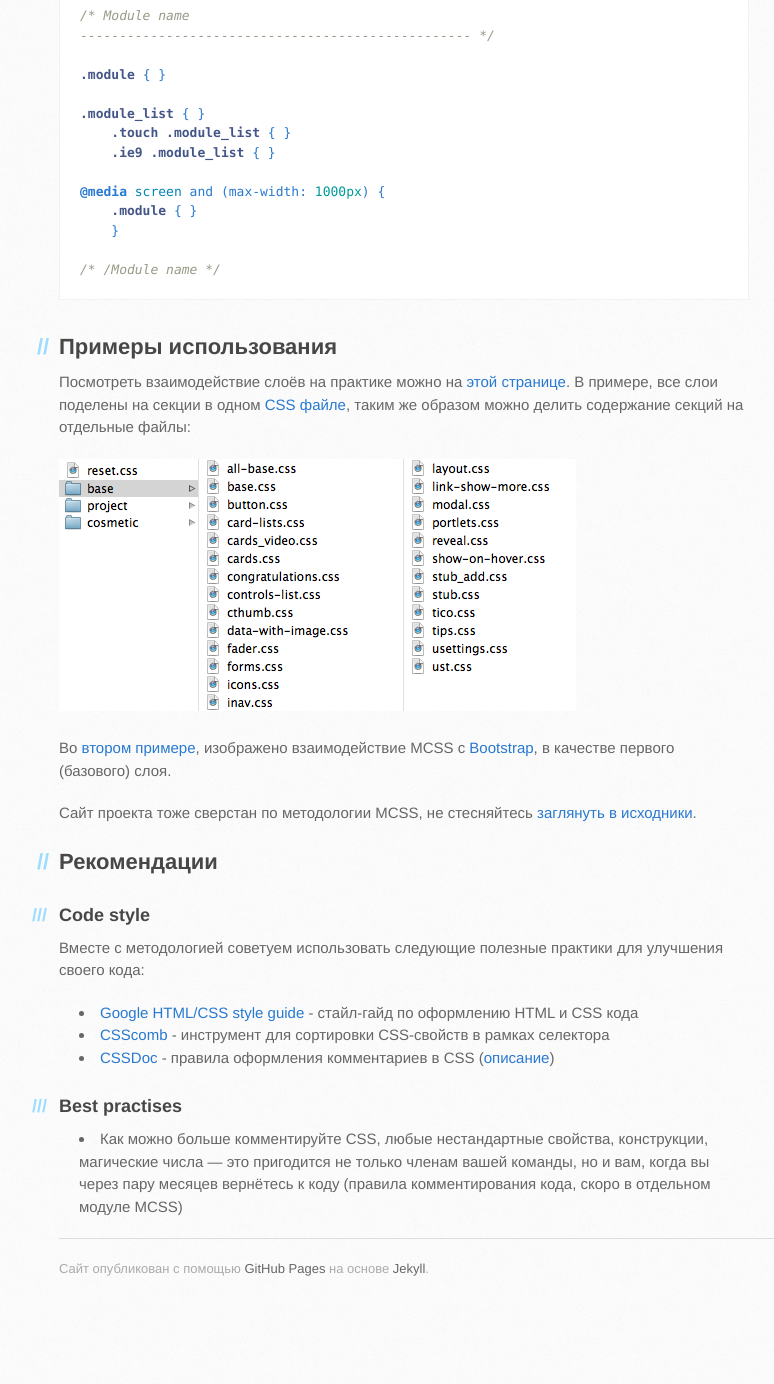
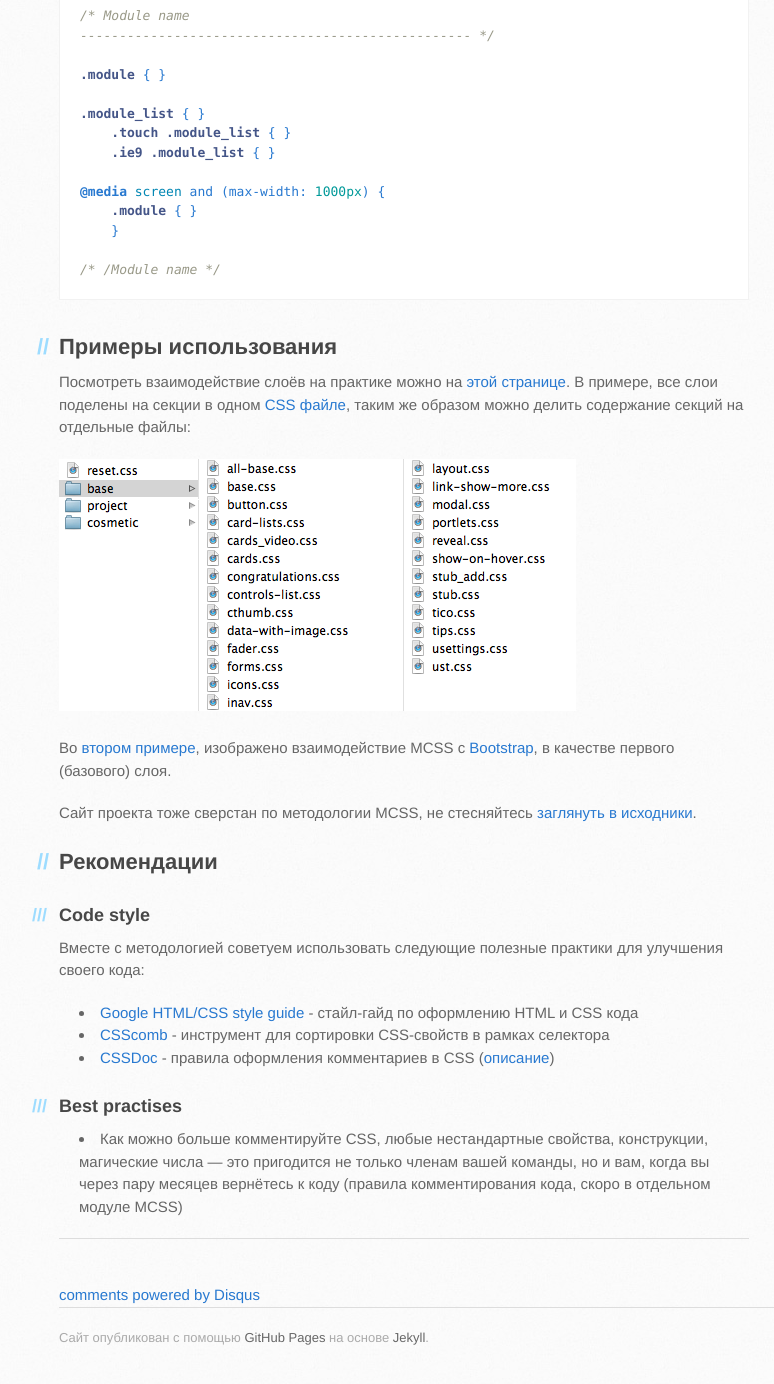
Before and after one commit to robhrt7/MCSS, a Jekyll site: the page built from index.md, in a window 1280 px wide and 1400 px high, scrolled down 6633 px. Shown: the top 1384 px of the window, without its empty margins (111-885 px from the left). Built offline with Jekyll 4.4.1, drawn with Linux system fonts in a browser that asks for light colours; Markdown is read by kramdown in place of the engine named in the settings; comment, search, counter and statistics services are not loaded; before the commit the page ends 7964 px from its top, so only the background shows below that.

Commit message:
Adding disqus comments to pages

```diff
--- a/_layouts/default.html
+++ b/_layouts/default.html
@@ -41,6 +41,22 @@
 
             <section class="content" id="content">
                 {{ content }}
+
+                <div id="disqus_thread"></div>
+                <script type="text/javascript">
+                    /* * * CONFIGURATION VARIABLES: EDIT BEFORE PASTING INTO YOUR WEBPAGE * * */
+                    var disqus_shortname = 'mcssproject'; // required: replace example with your forum shortname
+
+                    /* * * DON'T EDIT BELOW THIS LINE * * */
+                    (function() {
+                        var dsq = document.createElement('script'); dsq.type = 'text/javascript'; dsq.async = true;
+                        dsq.src = '//' + disqus_shortname + '.disqus.com/embed.js';
+                        (document.getElementsByTagName('head')[0] || document.getElementsByTagName('body')[0]).appendChild(dsq);
+                    })();
+                </script>
+                <noscript>Please enable JavaScript to view the <a href="http://disqus.com/?ref_noscript">comments powered by Disqus.</a></noscript>
+                <a href="http://disqus.com" class="dsq-brlink">comments powered by <span class="logo-disqus">Disqus</span></a>
+
             </section>
 
             <aside class="sidebar" id="sidebar">
--- a/theme/stylesheets/stylesheet.css
+++ b/theme/stylesheets/stylesheet.css
@@ -633,6 +633,19 @@
 /* /Small screen helpers */
 
 
+/* Disqus
+-------------------------------------------------- */
+
+#disqus_thread {
+	margin-top: 15px;
+	margin-bottom: 20px;
+	border-top: solid 1px #ddd;
+	padding-top: 25px;
+	}
+
+/* /Disqus */
+
+
 /* /Project
 ---------------------------------------------------------------------------------- */
 
```
